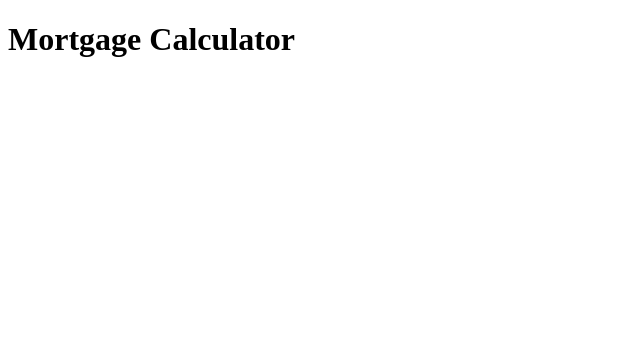
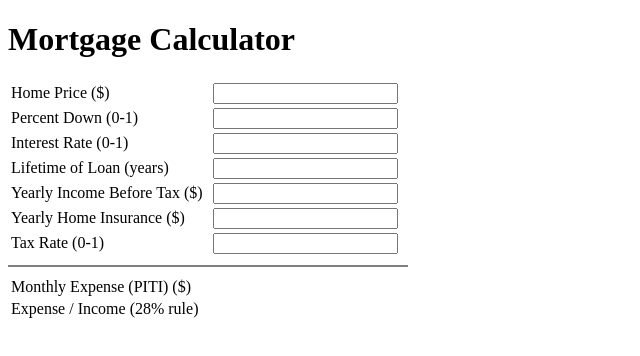
Before and after one commit to anieruddha/mortgage-calculator, a plain HTML site: page index.html in a window 1280 px wide. Shown: the whole page, without its empty margins (0-640 px from the left). Drawn offline with Linux system fonts and the light colour scheme.

Commit message:
Stubbing out initial html with tables. Styles and plumbing between js will take place later

```diff
--- a/index.html
+++ b/index.html
@@ -2,5 +2,47 @@
   <html lang="en">
   <body>
   	<h1>Mortgage Calculator</h1>
+    <table style="width:400px">
+      <tr>
+        <td>Home Price ($)</td>
+        <td><input type="text" id="price"></td>
+      </tr>
+      <tr>
+        <td>Percent Down (0-1)</td>
+        <td><input type="text" id="percent_down"></td>
+      </tr>
+      <tr>
+        <td>Interest Rate (0-1)</td>
+        <td><input type="text" id="interest_rate"></td>
+      </tr>
+      <tr>
+        <td>Lifetime of Loan (years)</td>
+        <td><input type="text" id="term_years"></td>
+      </tr>
+      <tr>
+        <td>Yearly Income Before Tax ($)</td>
+        <td><input type="text" id="income"></td>
+      </tr>
+      <tr>
+        <td>Yearly Home Insurance ($)</td>
+        <td><input type="text" id="insurance"></td>
+      </tr>
+      <tr>
+        <td>Tax Rate (0-1)</td>
+        <td><input type="text" id="tax_rate"></td>
+      </tr>
+    </table>
+    <hr style="height:2px;width:400px;text-align:left;margin-left:0;border-width:0;color:gray;background-color:gray">
+    <table>
+      <tr>
+        <td>Monthly Expense (PITI) ($)</td>
+        <td></td>
+      </tr>
+      <tr>
+        <td>Expense / Income (28% rule)</td>
+        <td></td>
+      </tr>
+    </table>
+
   </body>
   </html>
```
